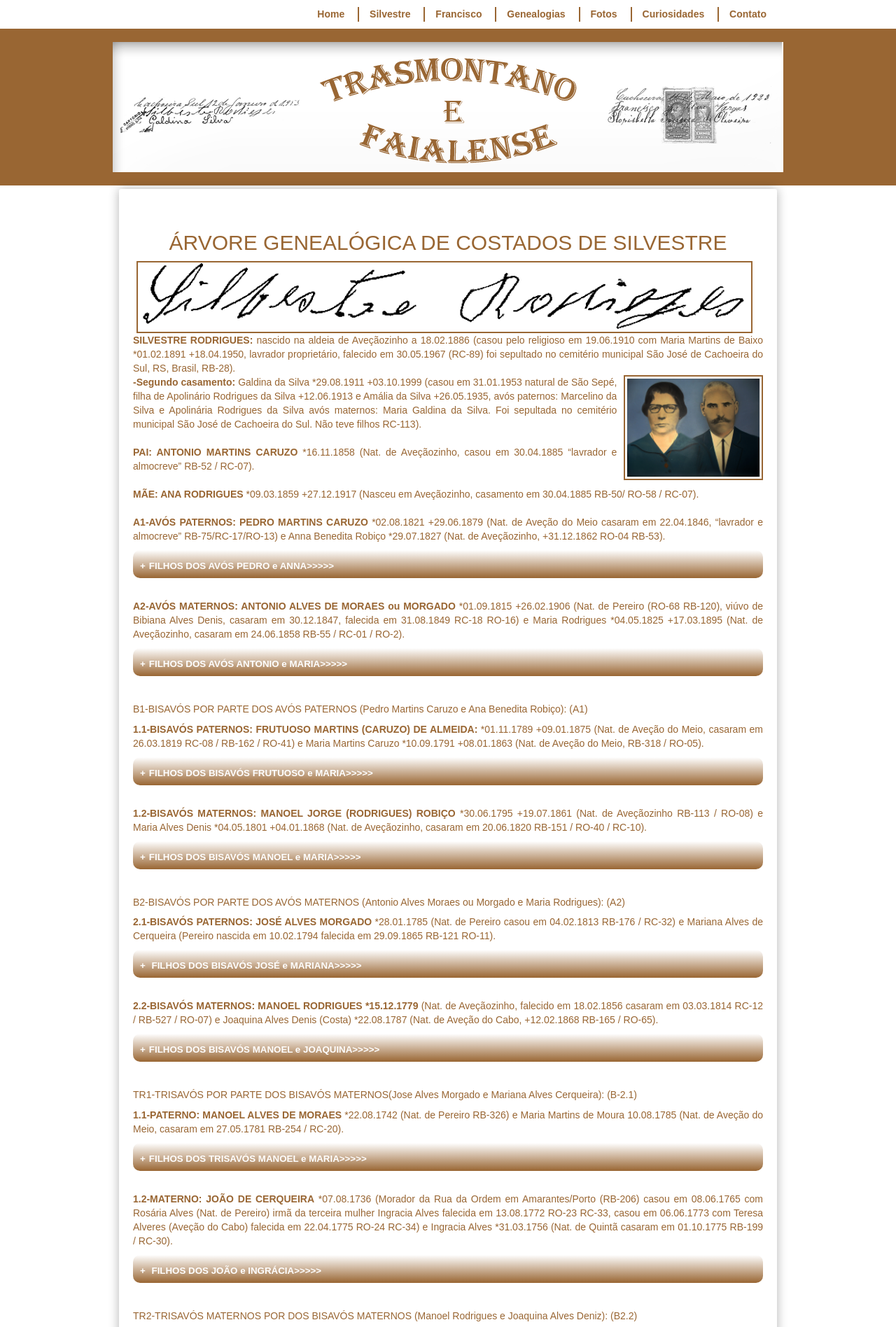
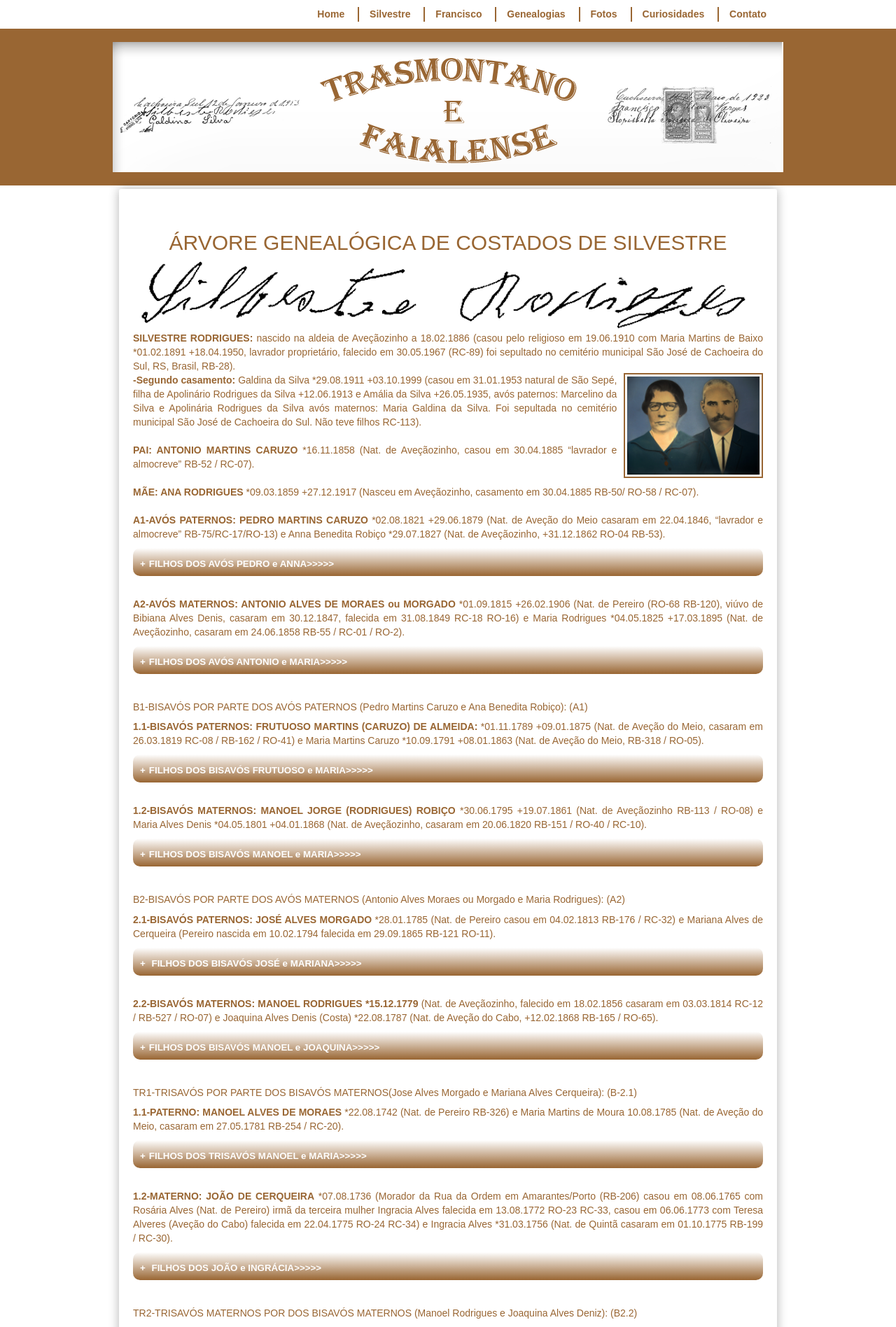
Before and after one commit to claudiovargas1955/claudiovargas1955.github.io, a Jekyll site: the page built from _pages/arvore-genealogica-de-costados-de-silvestre.html, in a window 1280 px wide. Shown: the top 1896 px of the page at 70% size. Built offline with Jekyll 4.4.1, drawn with Linux system fonts in a browser that asks for light colours; some web fonts are replaced.

Commit message:
Update arvore-genealogica-de-costados-de-silvestre.html

```diff
--- a/_pages/arvore-genealogica-de-costados-de-silvestre.html
+++ b/_pages/arvore-genealogica-de-costados-de-silvestre.html
@@ -27,8 +27,9 @@ details[open] summary {color:#996633;
    .esq{border:#996633 solid 2px;
         margin-right:10px;
         }
-  .esq1{margin-right:5px;
-      margin-left:5px;
+  .esq1{border:none;
+        margin-right:5px;
+        margin-left:5px;
         }
  .dir{border:#996633 solid 2px;
         margin-left:10px;
```
